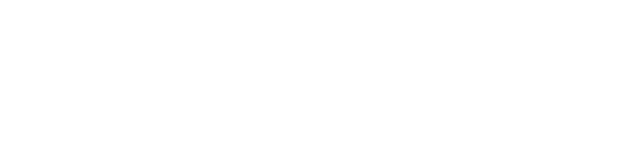
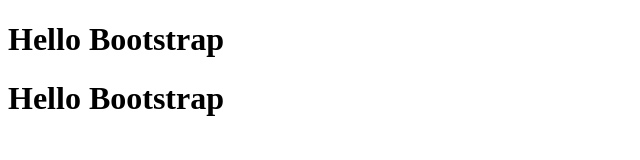
Before and after one commit to NinjaCoderM/learn-bootstrap-scss, a plain HTML site: page learn-bootstrap-basic/index.html in a window 1280 px wide. Shown: the whole page, without its empty margins (0-640 px from the left). Drawn offline with Linux system fonts and the light colour scheme.

Commit message:
shift alt down, duplicate line, strg D in intelliJ

```diff
--- a/learn-bootstrap-basic/index.html
+++ b/learn-bootstrap-basic/index.html
@@ -6,6 +6,8 @@
     <title>Document</title>
 </head>
 <body>
+    <h1>Hello Bootstrap</h1>
+    <h1>Hello Bootstrap</h1>  <!-- Duplicate with shift alt down --> <!-- Strg D in IntelliJ -->
 
 </body>
 </html>
```
